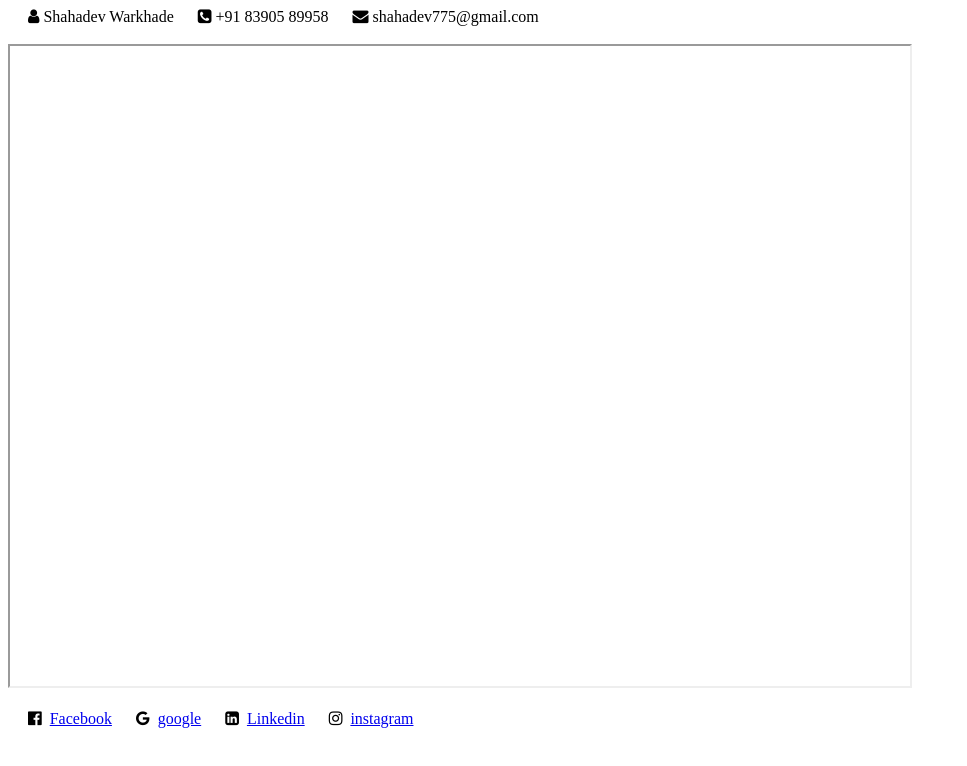
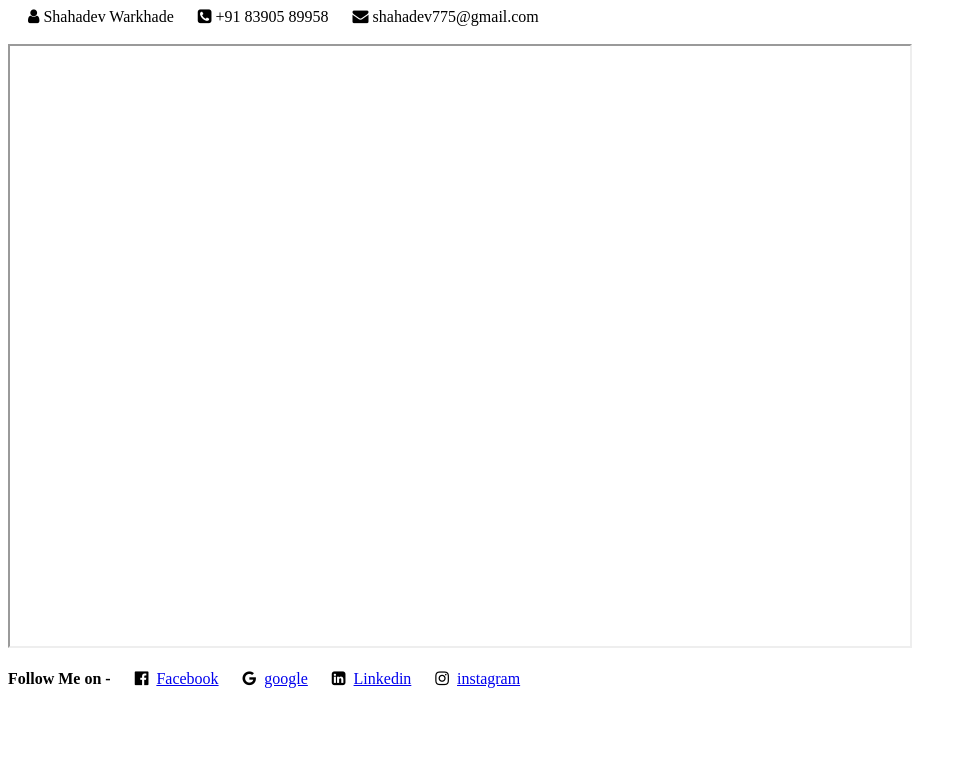
Before and after one commit to Shahadev24/Myprofile, a plain HTML site: page index.html in a window 1280 px wide. Shown: the whole page, without its empty margins (0-967 px from the left). Drawn offline with Linux system fonts and the light colour scheme.

Commit message:
Added new responsibilities
Added new responsibilities

```diff
--- a/index.html
+++ b/index.html
@@ -18,9 +18,10 @@
 
     <br/><br/>
 
-    <iframe src="" height="640px" width="900px"></iframe>
+    <iframe src="" height="600px" width="900px"></iframe>
 
     <br/><br/>
+    <span><B>Follow Me on -</B></span>
 
     &nbsp; &nbsp; &nbsp;<i class="fa fa-facebook-official" aria-hidden="true"></i>
     &nbsp;<a href="https://www.facebook.com">Facebook</a>
```
